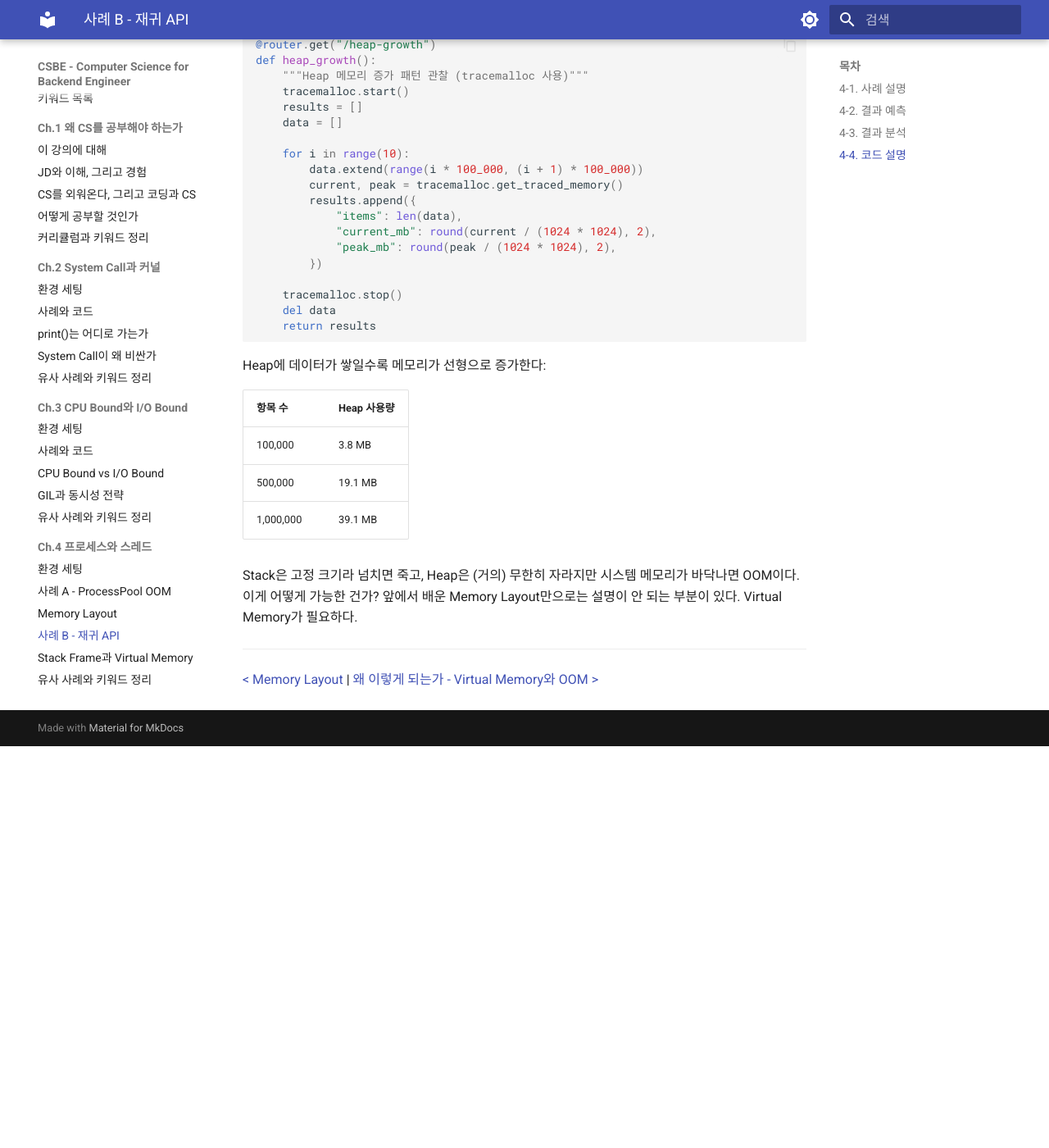
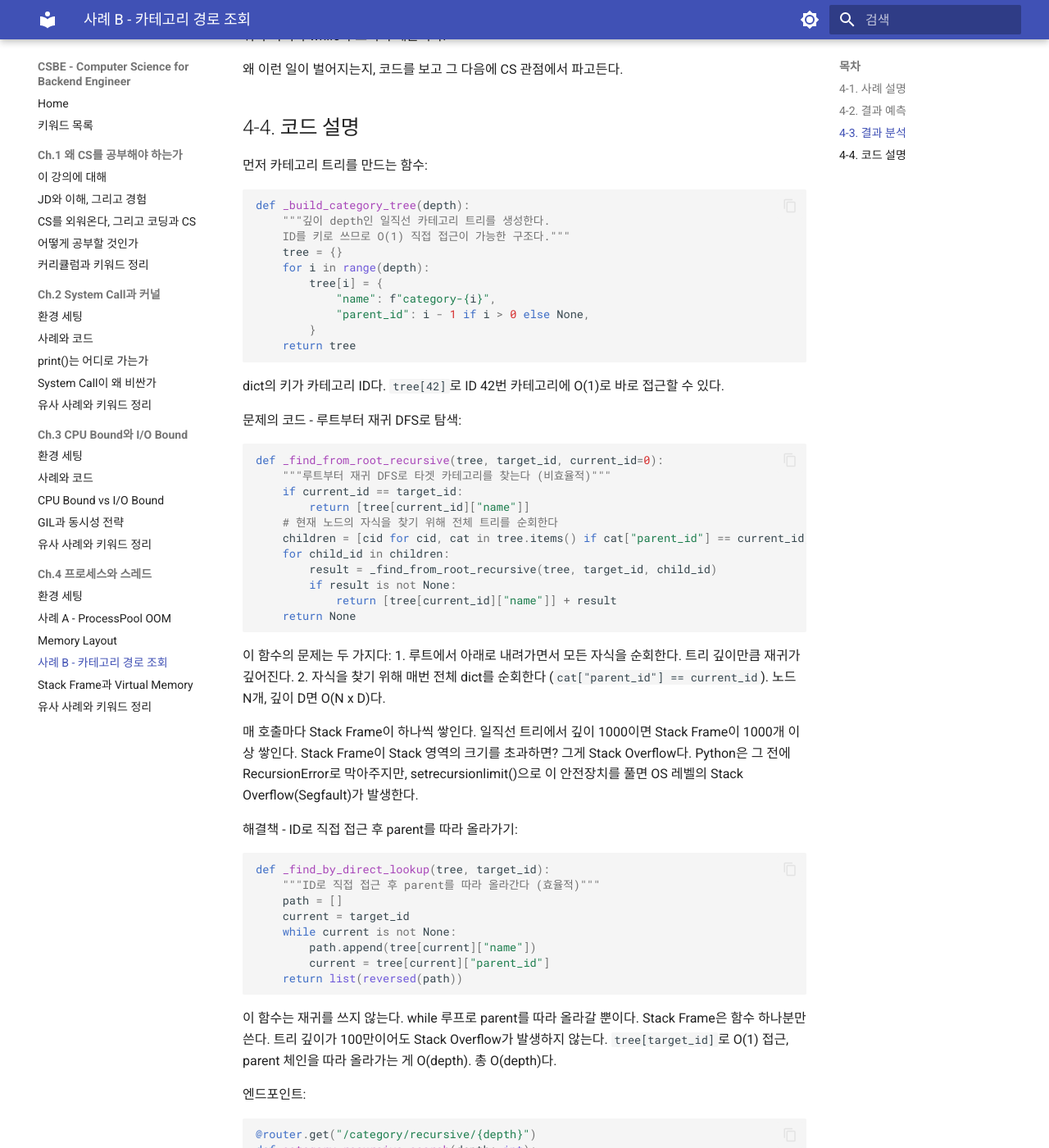
Before and after one commit to teo-jang/csbe, an MkDocs documentation site: the page built from chapters/ch04/03-case-stack.md, in a window 1280 px wide and 1400 px high, scrolled down 1996 px. Shown: the whole window at 82% size. Built offline with MkDocs 1.6.1 and Material for MkDocs 9.7.7, drawn with Linux system fonts in a browser that asks for light colours; before the commit the page ends 2906 px from its top, so only the background shows below that; some of the changed text lies outside the part shown.

Commit message:
refactor: Case B 시나리오를 카테고리 경로 조회로 변경
의미 없는 재귀 depth 테스트 대신, 실무적 당위성이 있는 시나리오로 교체:
- dict에 ID 기반 저장(O(1) 접근 가능)인데 루트부터 재귀 DFS로 탐색
- 직접 조회(ID → parent chain)로 재귀 없이 해결 가능한 문제
- memory.py: recursive/{depth} → category/recursive/{depth}, category/iterative/{depth}
- 03-case-stack.md, 04-virtual-memory.md, 05-summary.md 내용 업데이트

Co-Authored-By: Claude Opus 4.6 <noreply@anthropic.com>

````diff
--- a/chapters/ch04/03-case-stack.md
+++ b/chapters/ch04/03-case-stack.md
@@ -1,6 +1,6 @@
-# Ch.4 사례 B: 재귀 API가 특정 입력에서 죽는다
+# Ch.4 사례 B: 카테고리 경로 조회가 특정 데이터에서 죽는다
 
-[< Memory Layout](./02-memory-layout.md) | [왜 이렇게 되는가 - Virtual Memory와 OOM >](./04-virtual-memory.md)
+[< Memory Layout](./02-memory-layout.md) | [왜 이렇게 되는가 - Stack Frame과 Virtual Memory >](./04-virtual-memory.md)
 
 ---
 
@@ -9,7 +9,19 @@
 
 ## 4-1. 사례 설명
 
-카테고리 트리를 재귀로 탐색하는 API를 만들었다. 깊이 10인 트리는 잘 되는데, 깊이 1000인 트리에서 `RecursionError: maximum recursion depth exceeded`가 터졌다.
+쇼핑몰의 카테고리 트리를 관리하는 API가 있다. 카테고리 구조는 이렇게 생겼다:
+
+```
+전체(0) > 의류(1) > 남성(2) > 상의(3) > 티셔츠(4)
+```
+
+카테고리는 dict에 ID 기반으로 저장되어 있다. ID만 알면 `categories[id]`로 O(1) 접근이 가능하다.
+
+"특정 카테고리의 경로(breadcrumb)를 구하는 API"가 필요했다. 예를 들어 카테고리 ID 4를 넘기면 `["전체", "의류", "남성", "상의", "티셔츠"]`를 반환하는 거다.
+
+개발자가 이렇게 구현했다: "루트(ID 0)부터 시작해서 재귀적으로 자식을 타고 내려가면서 목표 카테고리를 찾는다."
+
+개발 환경에서는 카테고리가 5~10 레벨 깊이라 잘 돌아갔다. 그런데 외부 분류 체계(산업 표준 분류 코드)를 임포트하면서, 일부 경로가 1000 레벨을 넘겼다. `RecursionError: maximum recursion depth exceeded`가 터졌다.
 
 "그러면 `sys.setrecursionlimit(100000)`으로 올리면 되겠지?"
 
@@ -23,7 +35,9 @@ Python의 RecursionError는 예외라서 try/except로 잡을 수 있지만, Seg
 
 </details>
 
-RecursionError → setrecursionlimit → Segfault. 왜 이런 일이 벌어지는 건가?
+그런데 사실 이 문제에는 더 근본적인 원인이 있다. 카테고리는 ID로 바로 접근할 수 있다. 목표 카테고리를 ID로 찾아서 parent를 따라 올라가면 재귀 없이 풀리는 문제였다. 루트부터 전체를 탐색할 이유가 없었다.
+
+RecursionError → setrecursionlimit → Segfault. 이 흐름의 CS적 원인을 먼저 파악하고, 그 다음에 "애초에 이렇게 짜면 안 되는 이유"를 본다.
 
 
 ## 4-2. 결과 예측
@@ -31,48 +45,110 @@ RecursionError → setrecursionlimit → Segfault. 왜 이런 일이 벌어지
 - "Python의 기본 재귀 제한은 얼마인가?"
 - "sys.setrecursionlimit()으로 올리면 문제가 해결되는가?"
 - "Segmentation Fault는 왜 발생하는가?"
+- "이 문제를 재귀 없이 해결할 수 있는가?"
 
 <!-- 기대 키워드: Stack, Stack Frame, Stack Overflow, Virtual Memory -->
 
 
 ## 4-3. 결과 분석
 
-| 재귀 깊이 | 결과 | 비고 |
-|-----------|------|------|
-| 100 | 정상 | |
-| 500 | 정상 | |
-| 900 | 정상 | |
-| 995 | 정상 | 제한 근처 |
-| 1000 | RecursionError | Python 기본 제한 (1000) |
-| 5000 | RecursionError | 제한 초과 |
+루트부터 재귀 DFS로 가장 깊은 카테고리를 찾는 경우:
+
+| 트리 깊이 | 재귀 DFS | 직접 조회 (ID → parent) | 비고 |
+|-----------|----------|----------------------|------|
+| 100 | 정상 | 정상 | |
+| 500 | 정상 | 정상 | |
+| 900 | 정상 | 정상 | |
+| 995 | 정상 | 정상 | 재귀 제한 근처 |
+| 1000 | RecursionError | 정상 | Python 기본 제한 (1000) |
+| 5000 | RecursionError | 정상 | |
+| 100000 | Segfault (제한 해제 시) | 정상 | |
 
 Python의 기본 재귀 제한은 `sys.getrecursionlimit()`으로 확인할 수 있다. 기본값은 1000이다. (정확히는 내부 호출 스택을 포함해서 약 995~998 정도에서 걸린다.)
 
 sys.setrecursionlimit(100000)으로 올리면? Python의 소프트웨어 제한은 풀렸지만, OS가 부여한 Stack 크기(보통 8MB)는 그대로다. 재귀가 충분히 깊어지면 OS Stack 크기를 초과해서 Segmentation Fault가 발생한다. 아무 에러 메시지 없이 프로세스가 죽는다.
+
+한편, "ID로 직접 접근 후 parent를 따라 올라가는" 방식은 깊이가 10만이든 100만이든 정상 동작한다. 재귀가 아니라 while 루프이기 때문이다.
 
 왜 이런 일이 벌어지는지, 코드를 보고 그 다음에 CS 관점에서 파고든다.
 
 
 ## 4-4. 코드 설명
 
-재귀 테스트 엔드포인트:
+먼저 카테고리 트리를 만드는 함수:
 
 ```python
-@router.get("/recursive/{depth}")
-def recursive_test(depth: int):
-    def _recurse(n, current=0):
-        if current >= n:
-            return current
-        return _recurse(n, current + 1)
-
-    try:
-        result = _recurse(depth)
-        return {"depth": depth, "result": "success", "recursion_limit": sys.getrecursionlimit()}
-    except RecursionError as e:
-        return {"depth": depth, "result": "RecursionError", "message": str(e)}
+def _build_category_tree(depth):
+    """깊이 depth인 일직선 카테고리 트리를 생성한다.
+    ID를 키로 쓰므로 O(1) 직접 접근이 가능한 구조다."""
+    tree = {}
+    for i in range(depth):
+        tree[i] = {
+            "name": f"category-{i}",
+            "parent_id": i - 1 if i > 0 else None,
+        }
+    return tree
 ```
 
-`_recurse()`는 depth만큼 자기 자신을 호출한다. 매 호출마다 Stack Frame이 하나씩 쌓인다. Stack Frame이 Stack 영역의 크기를 초과하면? 그게 Stack Overflow다. Python은 그 전에 RecursionError로 막아주지만, setrecursionlimit()으로 이 안전장치를 풀면 OS 레벨의 Stack Overflow(Segfault)가 발생한다.
+dict의 키가 카테고리 ID다. `tree[42]`로 ID 42번 카테고리에 O(1)로 바로 접근할 수 있다.
+
+문제의 코드 - 루트부터 재귀 DFS로 탐색:
+
+```python
+def _find_from_root_recursive(tree, target_id, current_id=0):
+    """루트부터 재귀 DFS로 타겟 카테고리를 찾는다 (비효율적)"""
+    if current_id == target_id:
+        return [tree[current_id]["name"]]
+    # 현재 노드의 자식을 찾기 위해 전체 트리를 순회한다
+    children = [cid for cid, cat in tree.items() if cat["parent_id"] == current_id]
+    for child_id in children:
+        result = _find_from_root_recursive(tree, target_id, child_id)
+        if result is not None:
+            return [tree[current_id]["name"]] + result
+    return None
+```
+
+이 함수의 문제는 두 가지다:
+1. 루트에서 아래로 내려가면서 모든 자식을 순회한다. 트리 깊이만큼 재귀가 깊어진다.
+2. 자식을 찾기 위해 매번 전체 dict를 순회한다 (`cat["parent_id"] == current_id`). 노드 N개, 깊이 D면 O(N x D)다.
+
+매 호출마다 Stack Frame이 하나씩 쌓인다. 일직선 트리에서 깊이 1000이면 Stack Frame이 1000개 이상 쌓인다. Stack Frame이 Stack 영역의 크기를 초과하면? 그게 Stack Overflow다. Python은 그 전에 RecursionError로 막아주지만, setrecursionlimit()으로 이 안전장치를 풀면 OS 레벨의 Stack Overflow(Segfault)가 발생한다.
+
+해결책 - ID로 직접 접근 후 parent를 따라 올라가기:
+
+```python
+def _find_by_direct_lookup(tree, target_id):
+    """ID로 직접 접근 후 parent를 따라 올라간다 (효율적)"""
+    path = []
+    current = target_id
+    while current is not None:
+        path.append(tree[current]["name"])
+        current = tree[current]["parent_id"]
+    return list(reversed(path))
+```
+
+이 함수는 재귀를 쓰지 않는다. while 루프로 parent를 따라 올라갈 뿐이다. Stack Frame은 함수 하나분만 쓴다. 트리 깊이가 100만이어도 Stack Overflow가 발생하지 않는다. `tree[target_id]`로 O(1) 접근, parent 체인을 따라 올라가는 게 O(depth). 총 O(depth)다.
+
+엔드포인트:
+
+```python
+@router.get("/category/recursive/{depth}")
+def category_recursive_search(depth: int):
+    tree = _build_category_tree(depth)
+    target_id = depth - 1  # 가장 깊은 카테고리
+    try:
+        result = _find_from_root_recursive(tree, target_id)
+        return {"depth": depth, "method": "recursive_dfs", "result": "success", ...}
+    except RecursionError as e:
+        return {"depth": depth, "method": "recursive_dfs", "result": "RecursionError", ...}
+
+@router.get("/category/iterative/{depth}")
+def category_iterative_search(depth: int):
+    tree = _build_category_tree(depth)
+    target_id = depth - 1
+    result = _find_by_direct_lookup(tree, target_id)
+    return {"depth": depth, "method": "direct_lookup", "result": "success", ...}
+```
 
 Heap 증가 테스트 엔드포인트도 있다:
 
@@ -110,4 +186,4 @@ Stack은 고정 크기라 넘치면 죽고, Heap은 (거의) 무한히 자라지
 
 ---
 
-[< Memory Layout](./02-memory-layout.md) | [왜 이렇게 되는가 - Virtual Memory와 OOM >](./04-virtual-memory.md)
+[< Memory Layout](./02-memory-layout.md) | [왜 이렇게 되는가 - Stack Frame과 Virtual Memory >](./04-virtual-memory.md)
--- a/mkdocs.yml
+++ b/mkdocs.yml
@@ -68,6 +68,6 @@ nav:
       - 환경 세팅: ch04/README.md
       - 사례 A - ProcessPool OOM: ch04/01-case-process.md
       - Memory Layout: ch04/02-memory-layout.md
-      - 사례 B - 재귀 API: ch04/03-case-stack.md
+      - 사례 B - 카테고리 경로 조회: ch04/03-case-stack.md
       - Stack Frame과 Virtual Memory: ch04/04-virtual-memory.md
       - 유사 사례와 키워드 정리: ch04/05-summary.md
````
Also changed, not shown: chapters/ch04/04-virtual-memory.md (+8 -8 lines), chapters/ch04/05-summary.md (+21 -14 lines), 1 other file.
